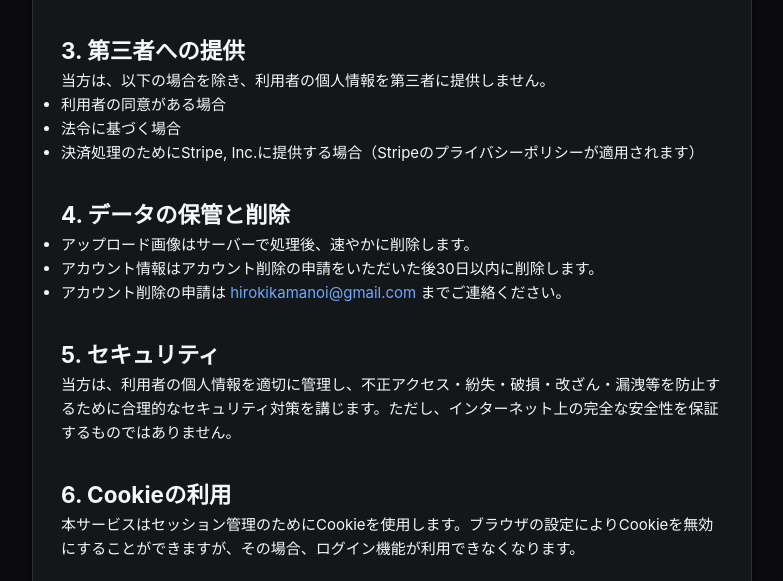
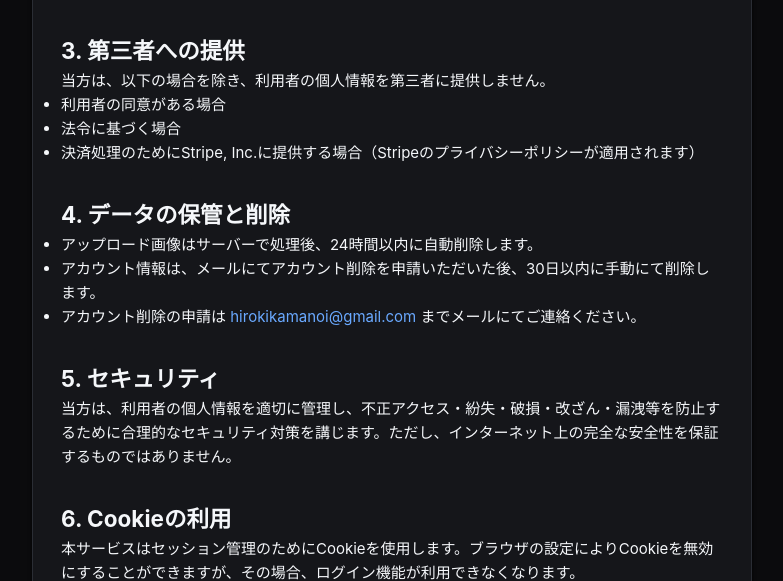
Before and after one commit to KAMANOI/ele, a FastAPI app: page /privacy in a window 1280 px wide. Shown: the part 727-1308 px from the top of the page, without its empty margins (178-961 px from the left). Run offline with FastAPI, Linux system fonts and the light colour scheme; some libraries are stand-ins or nearby versions.

Commit message:
fix: セキュリティ修正 — エラー詳細非公開化、アップロードファイル自動削除、セッション設定強化、エラーメッセージ日本語化
Co-Authored-By: Claude Sonnet 4.6 <noreply@anthropic.com>

```diff
--- a/ele/api/app.py
+++ b/ele/api/app.py
@@ -44,7 +44,13 @@ app = FastAPI(
 )
 
 # Session middleware — must be added before routes that use request.session
-app.add_middleware(SessionMiddleware, secret_key=cfg.session_secret)
+import os as _os
+app.add_middleware(
+    SessionMiddleware,
+    secret_key=cfg.session_secret,
+    same_site="lax",
+    https_only=_os.getenv("RENDER", "") != "",  # enforce HTTPS only on Render (production)
+)
 
 # Ensure storage directories and DB tables exist on startup
 ensure_storage()
--- a/ele/web/services.py
+++ b/ele/web/services.py
@@ -74,6 +74,19 @@ def ensure_storage() -> None:
     """Create all storage directories if they don't exist."""
     for d in (UPLOADS_DIR, OUTPUTS_DIR, PREVIEWS_DIR, TMP_DIR):
         d.mkdir(parents=True, exist_ok=True)
+
+
+def cleanup_old_uploads(max_age_hours: int = 24) -> None:
+    """Delete upload files older than max_age_hours to honour privacy policy."""
+    import time
+    cutoff = time.time() - max_age_hours * 3600
+    for f in UPLOADS_DIR.glob("*"):
+        if f.is_file() and f.stat().st_mtime < cutoff:
+            try:
+                f.unlink()
+                log.info("Cleaned up old upload: %s", f.name)
+            except Exception as exc:
+                log.warning("Failed to clean up upload %s: %s", f.name, exc)
 
 
 # ---------------------------------------------------------------------------
--- a/ele/web/templates/privacy.html
+++ b/ele/web/templates/privacy.html
@@ -40,9 +40,9 @@
 
   <h2 style="margin-top:2rem;">4. データの保管と削除</h2>
   <ul>
-    <li>アップロード画像はサーバーで処理後、速やかに削除します。</li>
-    <li>アカウント情報はアカウント削除の申請をいただいた後30日以内に削除します。</li>
-    <li>アカウント削除の申請は <a href="mailto:hirokikamanoi@gmail.com">hirokikamanoi@gmail.com</a> までご連絡ください。</li>
+    <li>アップロード画像はサーバーで処理後、24時間以内に自動削除します。</li>
+    <li>アカウント情報は、メールにてアカウント削除を申請いただいた後、30日以内に手動にて削除します。</li>
+    <li>アカウント削除の申請は <a href="mailto:hirokikamanoi@gmail.com">hirokikamanoi@gmail.com</a> までメールにてご連絡ください。</li>
   </ul>
 
   <h2 style="margin-top:2rem;">5. セキュリティ</h2>
```
Also changed, not shown: ele/web/routes.py (+5 -3 lines).
